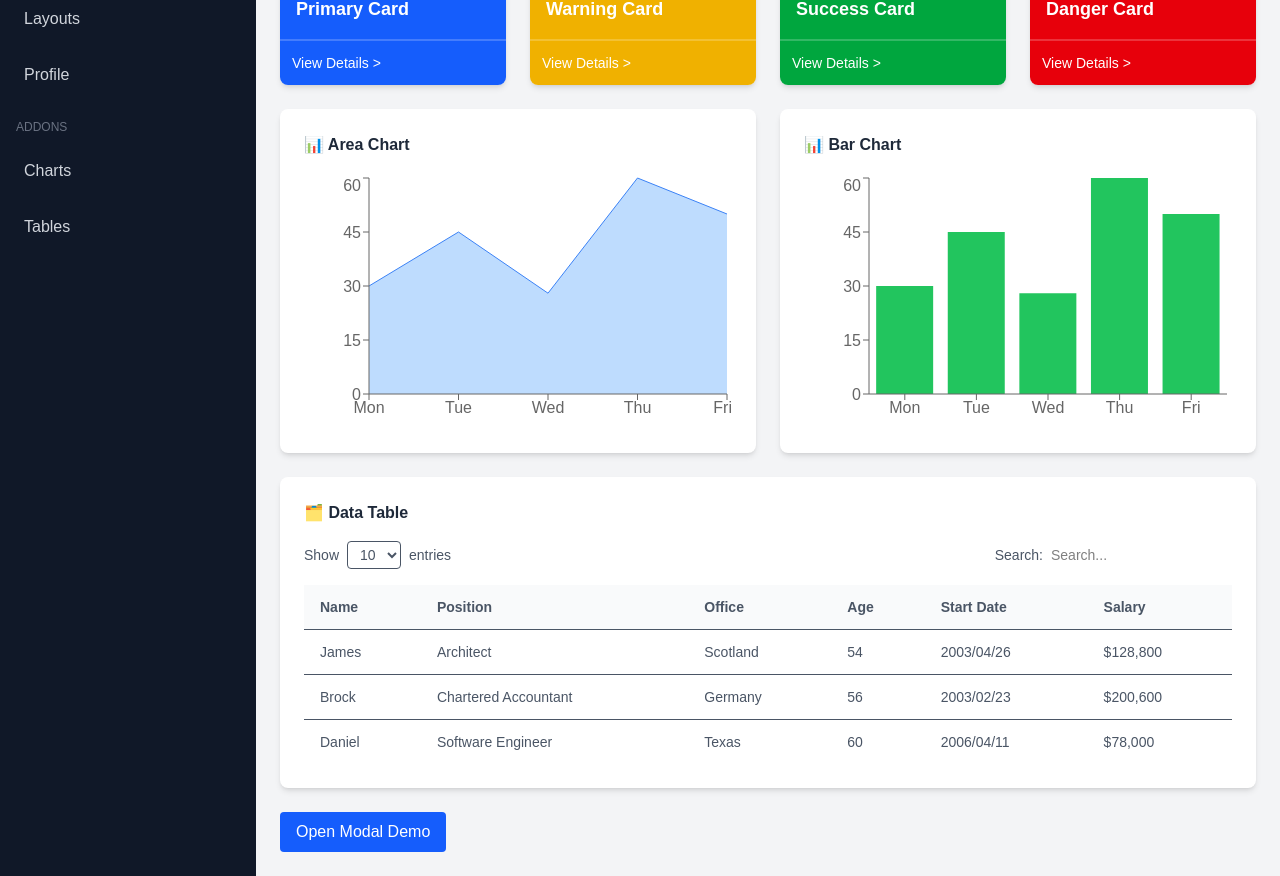
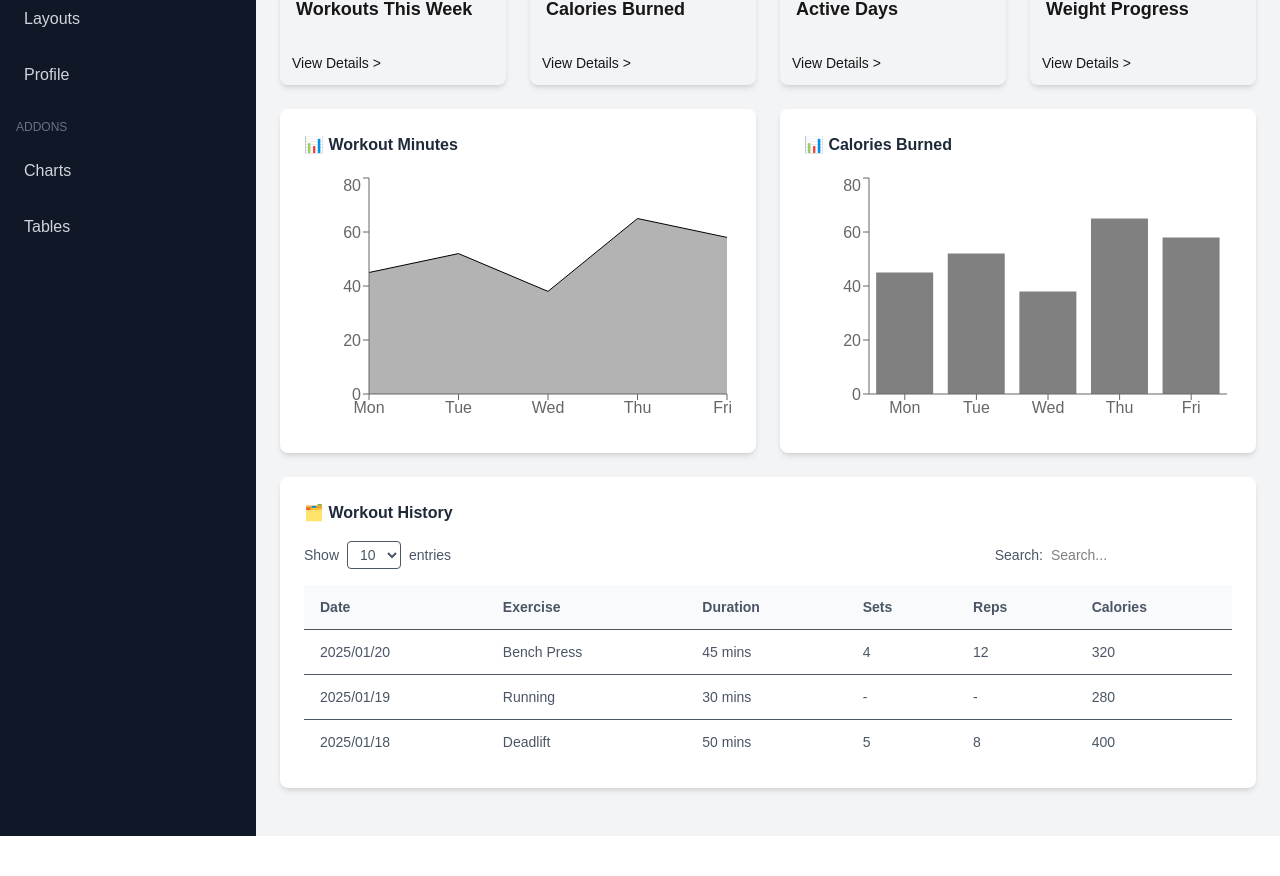
Before and after one commit to Love-Dewangan-Hestabit/Training-Modules-Hestabit-main, a Next.js app in the folder Week 3 Advance Frontend/Dashboard using Next.js and Tailwind CSS/dashboard-ui/: page /dashboard in a window 1280 px wide. Shown: the part 209-1085 px from the top of the page. After the commit the page ends 1045 px from the top, so only its background shows below. Built offline with nearby package versions, Linux system fonts and the light colour scheme.

Commit message:
added changes to the dashboard.

```diff
--- a/Week 3 Advance Frontend/Dashboard using Next.js and Tailwind CSS/dashboard-ui/src/app/dashboard/page.jsx
+++ b/Week 3 Advance Frontend/Dashboard using Next.js and Tailwind CSS/dashboard-ui/src/app/dashboard/page.jsx
@@ -20,11 +20,11 @@ import {
 } from "recharts";
 
 const chartData = [
-  { name: "Mon", value: 30 },
-  { name: "Tue", value: 45 },
-  { name: "Wed", value: 28 },
-  { name: "Thu", value: 60 },
-  { name: "Fri", value: 50 },
+  { name: "Mon", value: 45 },
+  { name: "Tue", value: 52 },
+  { name: "Wed", value: 38 },
+  { name: "Thu", value: 65 },
+  { name: "Fri", value: 58 },
 ];
 
 export default function DashboardPage() {
@@ -33,17 +33,12 @@ export default function DashboardPage() {
 
   return (
     <>
-      {/* Top Navbar */}
       <Navbar toggleSidebar={() => setIsSidebarOpen(!isSidebarOpen)} />
 
-      {/* Layout Wrapper */}
       <div className="flex min-h-screen bg-gray-100">
-        {/* Sidebar */}
         {isSidebarOpen && <Sidebar />}
 
-        {/* Main Content */}
         <main className="flex-1 p-6 overflow-y-auto">
-          {/* Page Header */}
           <div className="mb-6">
             <h1 className="text-2xl font-bold text-gray-800 mb-2">Dashboard</h1>
             <div className="bg-gray-200 text-gray-700 text-sm px-4 py-2 rounded">
@@ -51,60 +46,63 @@ export default function DashboardPage() {
             </div>
           </div>
 
-          {/* Cards */}
           <div className="grid grid-cols-1 md:grid-cols-2 lg:grid-cols-4 gap-6 mb-6">
-            <Card title="Primary Card" variant="blue" footer="View Details >" />
             <Card
-              title="Warning Card"
-              variant="yellow"
+              title="Workouts This Week"
+              variant="gray1"
               footer="View Details >"
             />
             <Card
-              title="Success Card"
-              variant="green"
+              title="Calories Burned"
+              variant="gray2"
               footer="View Details >"
             />
-            <Card title="Danger Card" variant="red" footer="View Details >" />
+            <Card title="Active Days" variant="gray3" footer="View Details >" />
+            <Card
+              title="Weight Progress"
+              variant="gray4"
+              footer="View Details >"
+            />
           </div>
 
-          {/* Charts */}
           <div className="grid grid-cols-1 lg:grid-cols-2 gap-6 mb-6">
-            {/* Area Chart */}
             <div className="bg-white rounded-lg shadow-md p-6">
               <h3 className="font-semibold text-gray-800 mb-4">
-                📊 Area Chart
+                📊 Workout Minutes
               </h3>
               <div className="h-64">
                 <ResponsiveContainer width="100%" height="100%">
                   <AreaChart data={chartData}>
                     <XAxis dataKey="name" />
                     <YAxis />
-                    <Tooltip />
-                    <Area dataKey="value" stroke="#3b82f6" fill="#93c5fd" />
+                    <Tooltip contentStyle={{ color: "#000" }} />
+                    <Area dataKey="value" stroke="#000000" fill="#808080" />
                   </AreaChart>
                 </ResponsiveContainer>
               </div>
             </div>
 
-            {/* Bar Chart */}
             <div className="bg-white rounded-lg shadow-md p-6">
-              <h3 className="font-semibold text-gray-800 mb-4">📊 Bar Chart</h3>
+              <h3 className="font-semibold text-gray-800 mb-4">
+                📊 Calories Burned
+              </h3>
               <div className="h-64">
                 <ResponsiveContainer width="100%" height="100%">
                   <BarChart data={chartData}>
                     <XAxis dataKey="name" />
                     <YAxis />
-                    <Tooltip />
-                    <Bar dataKey="value" fill="#22c55e" />
+                    <Tooltip contentStyle={{ color: "#000" }} />
+                    <Bar dataKey="value" fill="#808080" />
                   </BarChart>
                 </ResponsiveContainer>
               </div>
             </div>
           </div>
 
-          {/* Data Table */}
           <div className="bg-white rounded-lg shadow-md p-6 mb-6">
-            <h3 className="font-semibold text-gray-800 mb-4">🗂️ Data Table</h3>
+            <h3 className="font-semibold text-gray-800 mb-4">
+              🗂️ Workout History
+            </h3>
 
             <div className="flex justify-between items-center mb-4">
               <div className="flex items-center gap-2 text-sm text-gray-600">
@@ -127,69 +125,45 @@ export default function DashboardPage() {
               <table className="w-full text-sm text-left text-gray-600">
                 <thead className="border-b bg-gray-50">
                   <tr>
-                    <th className="px-4 py-3">Name</th>
-                    <th className="px-4 py-3">Position</th>
-                    <th className="px-4 py-3">Office</th>
-                    <th className="px-4 py-3">Age</th>
-                    <th className="px-4 py-3">Start Date</th>
-                    <th className="px-4 py-3">Salary</th>
+                    <th className="px-4 py-3">Date</th>
+                    <th className="px-4 py-3">Exercise</th>
+                    <th className="px-4 py-3">Duration</th>
+                    <th className="px-4 py-3">Sets</th>
+                    <th className="px-4 py-3">Reps</th>
+                    <th className="px-4 py-3">Calories</th>
                   </tr>
                 </thead>
                 <tbody>
                   <tr className="border-b hover:bg-gray-50">
-                    <td className="px-4 py-3">James</td>
-                    <td className="px-4 py-3">Architect</td>
-                    <td className="px-4 py-3">Scotland</td>
-                    <td className="px-4 py-3">54</td>
-                    <td className="px-4 py-3">2003/04/26</td>
-                    <td className="px-4 py-3">$128,800</td>
+                    <td className="px-4 py-3">2025/01/20</td>
+                    <td className="px-4 py-3">Bench Press</td>
+                    <td className="px-4 py-3">45 mins</td>
+                    <td className="px-4 py-3">4</td>
+                    <td className="px-4 py-3">12</td>
+                    <td className="px-4 py-3">320</td>
                   </tr>
                   <tr className="border-b hover:bg-gray-50">
-                    <td className="px-4 py-3">Brock</td>
-                    <td className="px-4 py-3">Chartered Accountant</td>
-                    <td className="px-4 py-3">Germany</td>
-                    <td className="px-4 py-3">56</td>
-                    <td className="px-4 py-3">2003/02/23</td>
-                    <td className="px-4 py-3">$200,600</td>
+                    <td className="px-4 py-3">2025/01/19</td>
+                    <td className="px-4 py-3">Running</td>
+                    <td className="px-4 py-3">30 mins</td>
+                    <td className="px-4 py-3">-</td>
+                    <td className="px-4 py-3">-</td>
+                    <td className="px-4 py-3">280</td>
                   </tr>
                   <tr className="hover:bg-gray-50">
-                    <td className="px-4 py-3">Daniel</td>
-                    <td className="px-4 py-3">Software Engineer</td>
-                    <td className="px-4 py-3">Texas</td>
-                    <td className="px-4 py-3">60</td>
-                    <td className="px-4 py-3">2006/04/11</td>
-                    <td className="px-4 py-3">$78,000</td>
+                    <td className="px-4 py-3">2025/01/18</td>
+                    <td className="px-4 py-3">Deadlift</td>
+                    <td className="px-4 py-3">50 mins</td>
+                    <td className="px-4 py-3">5</td>
+                    <td className="px-4 py-3">8</td>
+                    <td className="px-4 py-3">400</td>
                   </tr>
                 </tbody>
               </table>
             </div>
           </div>
-
-          {/* Modal Demo */}
-          <Button onClick={() => setIsModalOpen(true)}>Open Modal Demo</Button>
         </main>
       </div>
-
-      {/* Modal */}
-      <Modal
-        isOpen={isModalOpen}
-        onClose={() => setIsModalOpen(false)}
-        title="Example Modal"
-        footer={
-          <>
-            <Button variant="danger" onClick={() => setIsModalOpen(false)}>
-              Close
-            </Button>
-            <Button variant="primary" onClick={() => setIsModalOpen(false)}>
-              Save Changes
-            </Button>
-          </>
-        }
-      >
-        <p className="text-gray-700">
-          This modal for testing this function will update this later.
-        </p>
-      </Modal>
     </>
   );
 }
```
